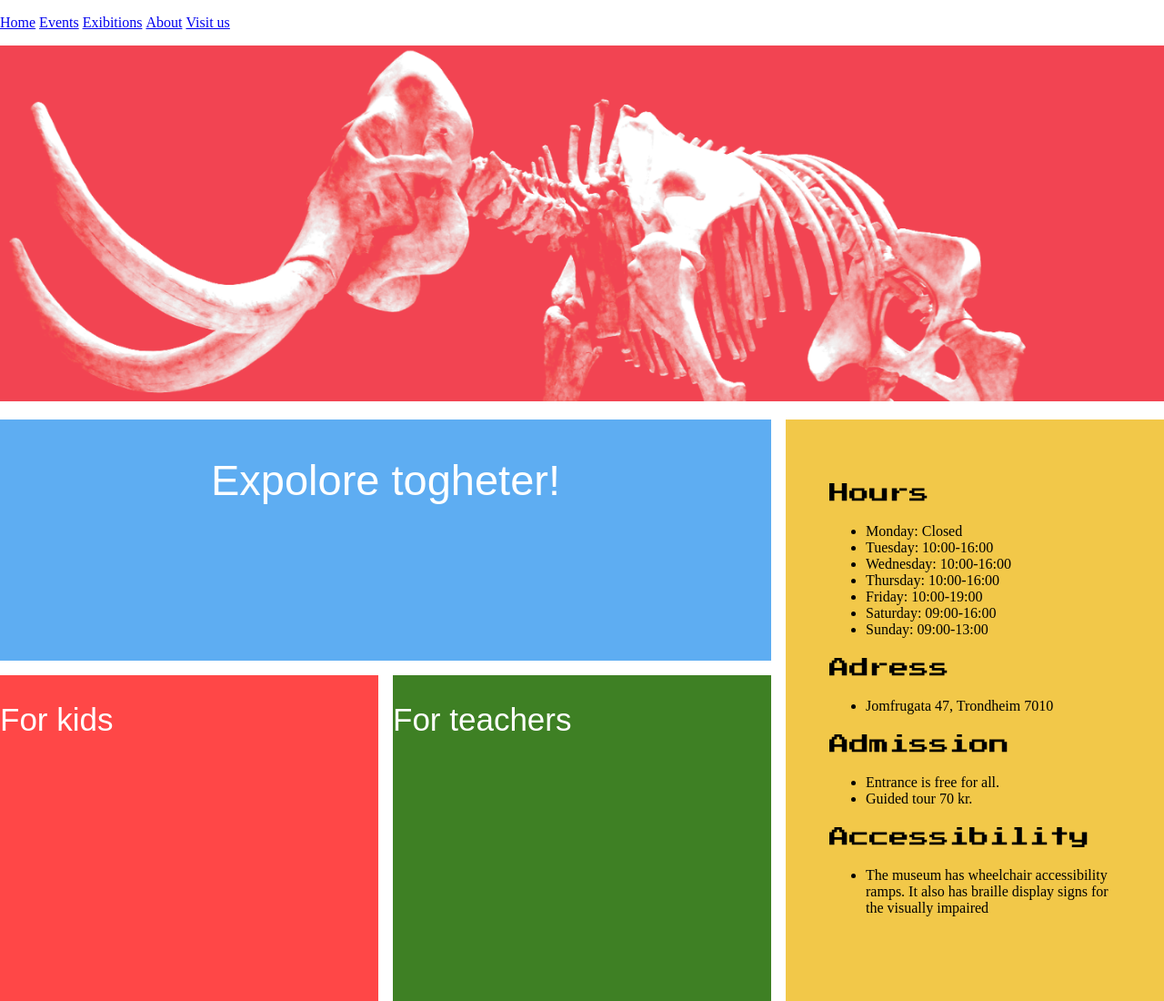
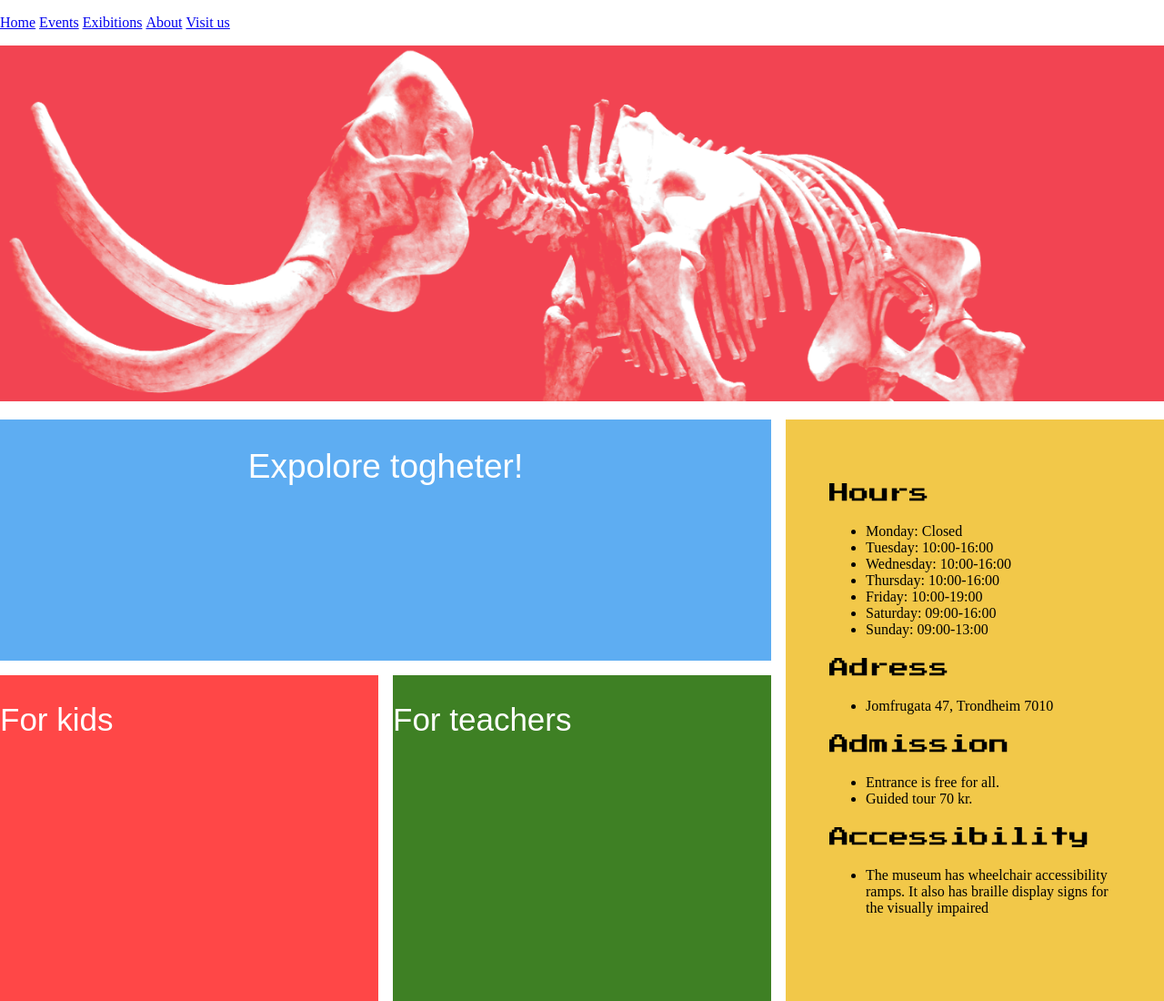
Before and after one commit to BlixDyrseth/Semester-Project-1, a plain HTML site: page index.html in a window 1280 px wide. Shown: the top 1100 px of the page at 91% size. Drawn offline with Linux system fonts and the light colour scheme; a web font is replaced by a local one.

Commit message:
Update styles.css

```diff
--- a/css/styles.css
+++ b/css/styles.css
@@ -15,7 +15,7 @@ h1, h2 {
     color: white;
    }
    h1 {
-     font-size: 47px;
+     font-size: 37px;
     }
     h2 {
         font-size: 35px;
```
